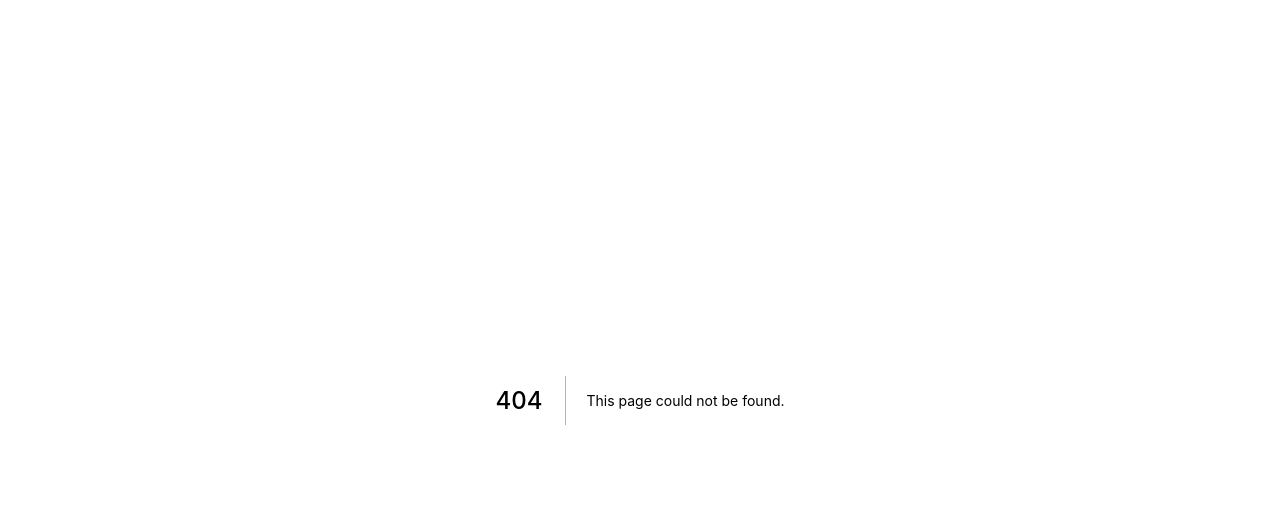
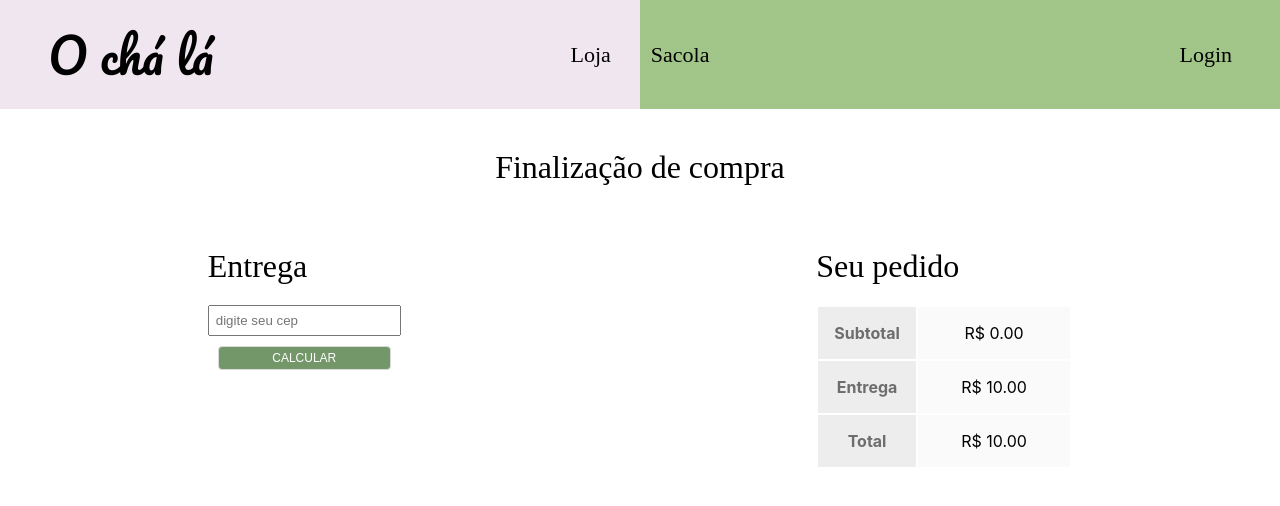
Before and after one commit to LeticiaLuckow/o-cha-la, a Next.js app: page /checkout in a window 1280 px wide. Before the commit this address had no page. Shown: the top 506 px of the page. Built offline with nearby package versions, Linux system fonts and the light colour scheme.

Commit message:
checkout

```diff
--- a/src/pages/bag/index.tsx
+++ b/src/pages/bag/index.tsx
@@ -3,12 +3,12 @@ import { useEffect, useState } from 'react';
 import Header from '../../components/header';
 import axios from 'axios';
 import {
-  BagP,
   ButtonBuy,
   ButtonCartBag,
   ButtonDelete,
   CartP,
   DivButton,
+  PageTitles,
   TableBag,
   TdBag,
   TdCart,
@@ -52,7 +52,7 @@ const Bag: NextPage = () => {
       <div>
         <Header />
       </div>
-      <BagP>Carrinho</BagP>
+      <PageTitles>Carrinho</PageTitles>
 
       <div
         style={{
@@ -152,7 +152,7 @@ const Bag: NextPage = () => {
 
           <DivButton>
             <ButtonCartBag>
-              <Link href="/login">Finalizar compra</Link>
+              <Link href="/checkout">Finalizar compra</Link>
             </ButtonCartBag>
 
             <ButtonBuy>
--- a/src/pages/bag/styles.ts
+++ b/src/pages/bag/styles.ts
@@ -1,6 +1,6 @@
 import styled from 'styled-components';
 
-const BagP = styled.p`
+const PageTitles = styled.p`
   font-size: 32px;
   text-align: center;
   margin: 0;
@@ -59,7 +59,6 @@ const ButtonCartBag = styled.button`
   background: #739669fc;
   color: white;
   padding: 8px;
-  font-size: 22px;
   border-radius: 4px;
   border: 1px solid #dadada;
   font-size: 14px;
@@ -81,7 +80,7 @@ const ButtonBuy = styled.button`
 `;
 
 export {
-  BagP,
+  PageTitles,
   TableBag,
   ThBag,
   TdBag,
--- /dev/null
+++ b/src/pages/checkout/index.tsx
@@ -0,0 +1,77 @@
+import type { NextPage } from 'next';
+import { useEffect, useState } from 'react';
+import Header from '../../components/header';
+import { ProductBag } from '../../types/product';
+import { PageTitles, TdCart, ThCart } from '../bag/styles';
+import { ButtoCalculate, InputCep, PageSubTitles } from './styles';
+
+const Checkout: NextPage = () => {
+  const [bag, setBag] = useState<ProductBag[]>([]);
+  const [subTotal, setSubTotal] = useState(0);
+  const [shipping, setShipping] = useState(10);
+
+  useEffect(() => {
+    setBag(JSON.parse(localStorage.getItem('bag') || '[]') as ProductBag[]);
+  }, []);
+  // bag.filter((item) => item.product.name === productData.name).length === 0
+  const CalcSubTotal = () => {
+    const sun = bag.reduce(
+      (total, item) => total + item.quantity * item.product.price,
+      0,
+    );
+    return sun;
+  };
+
+  useEffect(() => {
+    setSubTotal(CalcSubTotal());
+  }, [bag]);
+
+  return (
+    <>
+      <Header />
+      <PageTitles>Finalização de compra</PageTitles>
+      <div
+        style={{
+          display: 'flex',
+          justifyContent: 'space-around',
+          paddingTop: '22px',
+        }}
+      >
+        <div style={{ display: 'flex', flexDirection: 'column' }}>
+          <PageSubTitles>Entrega</PageSubTitles>
+          <InputCep
+            type={'number'}
+            placeholder={'digite seu cep'}
+            maxLength={9}
+            style={{ width: '100%', padding: '6px', marginTop: '20px' }}
+          />
+          <ButtoCalculate>calcular</ButtoCalculate>
+        </div>
+
+        <div style={{ width: '20%' }}>
+          <PageSubTitles>Seu pedido</PageSubTitles>
+          <table style={{ width: '100%', paddingTop: '20px' }}>
+            <tbody>
+              <tr>
+                <ThCart>Subtotal</ThCart>
+                <TdCart style={{ width: '100%' }}>
+                  R$ {subTotal.toFixed(2)}
+                </TdCart>
+              </tr>
+              <tr>
+                <ThCart>Entrega</ThCart>
+                <TdCart>R$ {shipping.toFixed(2)}</TdCart>
+              </tr>
+              <tr>
+                <ThCart>Total</ThCart>
+                <TdCart>R$ {(subTotal + shipping).toFixed(2)}</TdCart>
+              </tr>
+            </tbody>
+          </table>
+        </div>
+      </div>
+    </>
+  );
+};
+
+export default Checkout;
--- /dev/null
+++ b/src/pages/checkout/styles.ts
@@ -0,0 +1,31 @@
+import styled from 'styled-components';
+
+const PageSubTitles = styled.p`
+  font-size: 32px;
+  text-align: center;
+  margin: 0;
+  padding-top: 40px;
+  font-family: uchen;
+  display: flex;
+`;
+
+const InputCep = styled.input`
+  &::-webkit-inner-spin-button,
+  &::-webkit-outer-spin-button {
+    -webkit-appearance: none;
+    margin: 0;
+  }
+`;
+
+const ButtoCalculate = styled.button`
+  margin: 10px;
+  background: #739669fc;
+  color: white;
+  padding: 4px;
+  border-radius: 4px;
+  border: 1px solid #dadada;
+  font-size: 12px;
+  cursor: pointer;
+  text-transform: uppercase;
+`;
+export { PageSubTitles, InputCep, ButtoCalculate };
```
